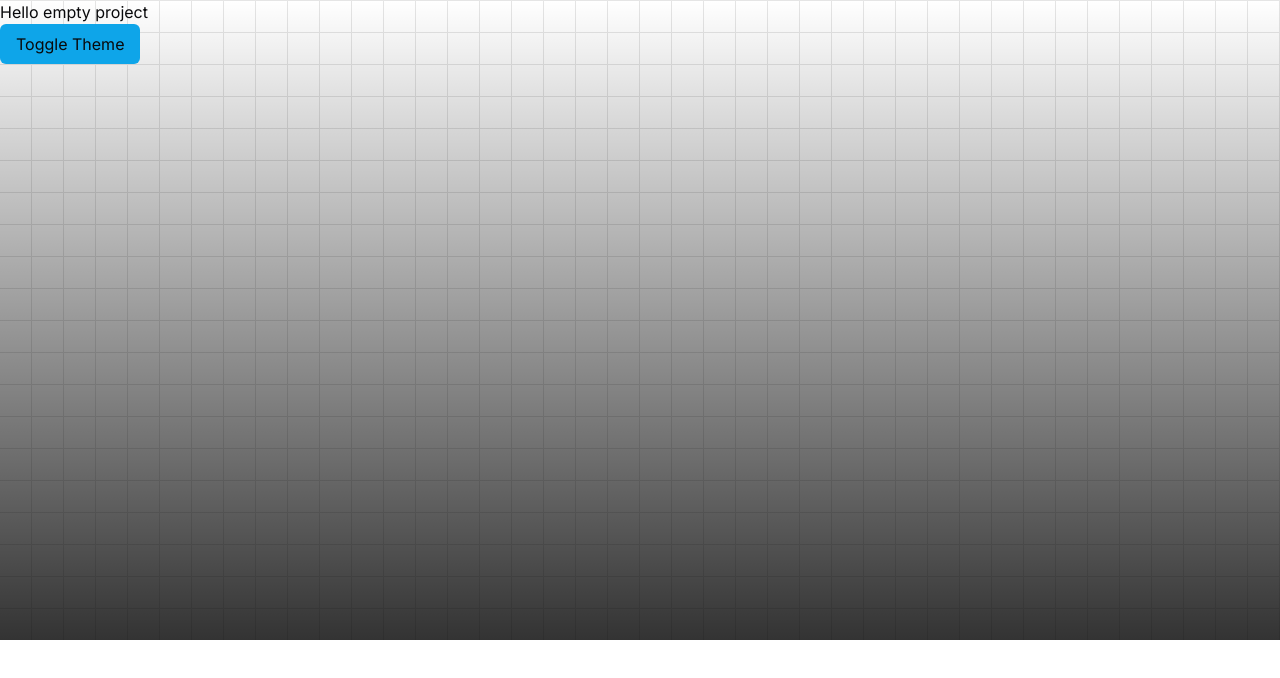
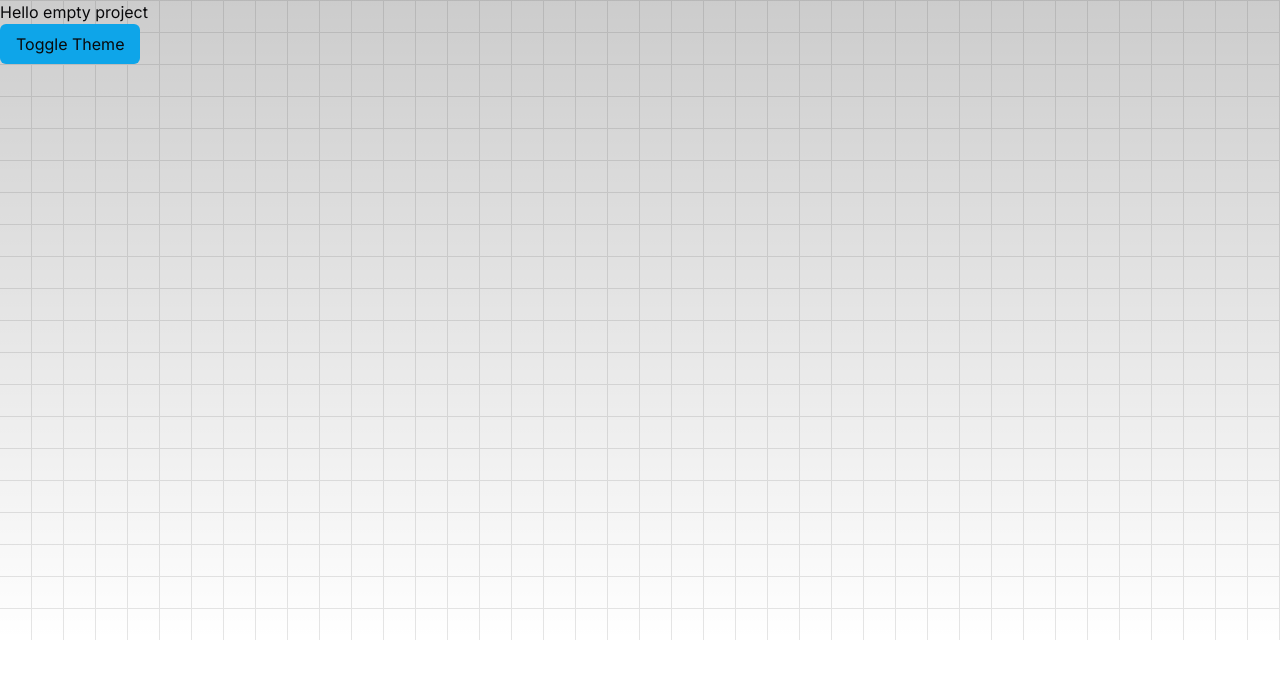
Before and after one commit to BasheerRajeh/links, a Next.js app: page / in a window 1280 px wide. Shown: the top 678 px of the page. Built offline with nearby package versions, Linux system fonts and the light colour scheme.

Commit message:
fix: edit gradient bg

```diff
--- a/app/layout.tsx
+++ b/app/layout.tsx
@@ -107,7 +107,7 @@ export default function RootLayout({
             <body className='relative bg-white font-default dark:bg-black'>
                 <Providers>
                     <div className='absolute inset-0 -z-20 h-[80vh] bg-grid'>
-                        <div className='h-[80vh] bg-gradiant'>
+                        <div className='h-[80vh] bg-gradiant-rev dark:bg-gradiant'>
                             <div className='h-screen'>{children}</div>
                         </div>
                     </div>
--- a/tailwind.config.ts
+++ b/tailwind.config.ts
@@ -81,6 +81,8 @@ export default {
                 grid: "url('/images/grid.svg')",
                 gradiant:
                     'linear-gradient(0deg, rgba(0,0,0,0.8) 0%, rgba(0,0,0,0) 100%)',
+                'gradiant-rev':
+                    'linear-gradient(0deg, rgba(0,0,0,0) 0%, rgba(0,0,0,0.2) 100%)',
             },
         },
     },
```
